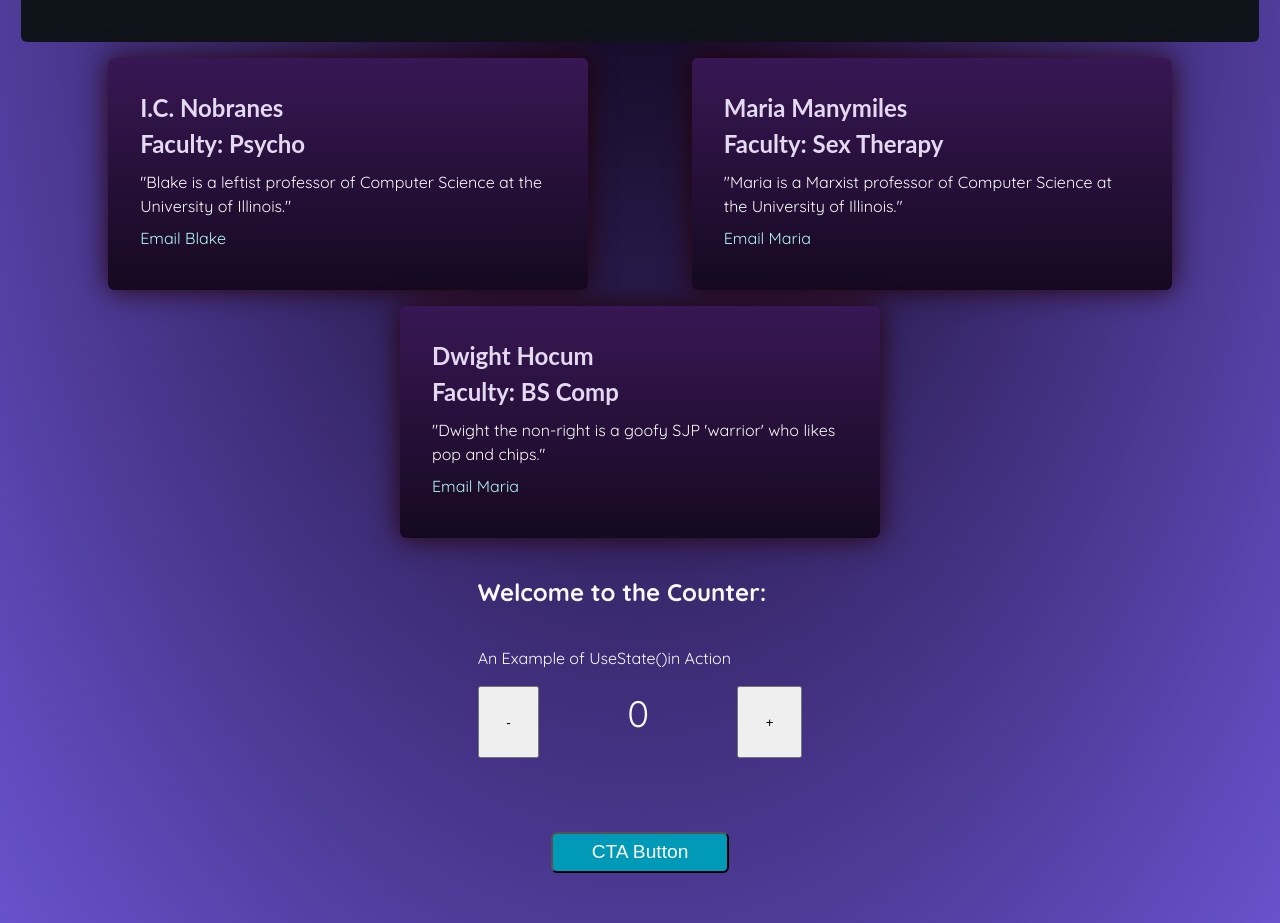
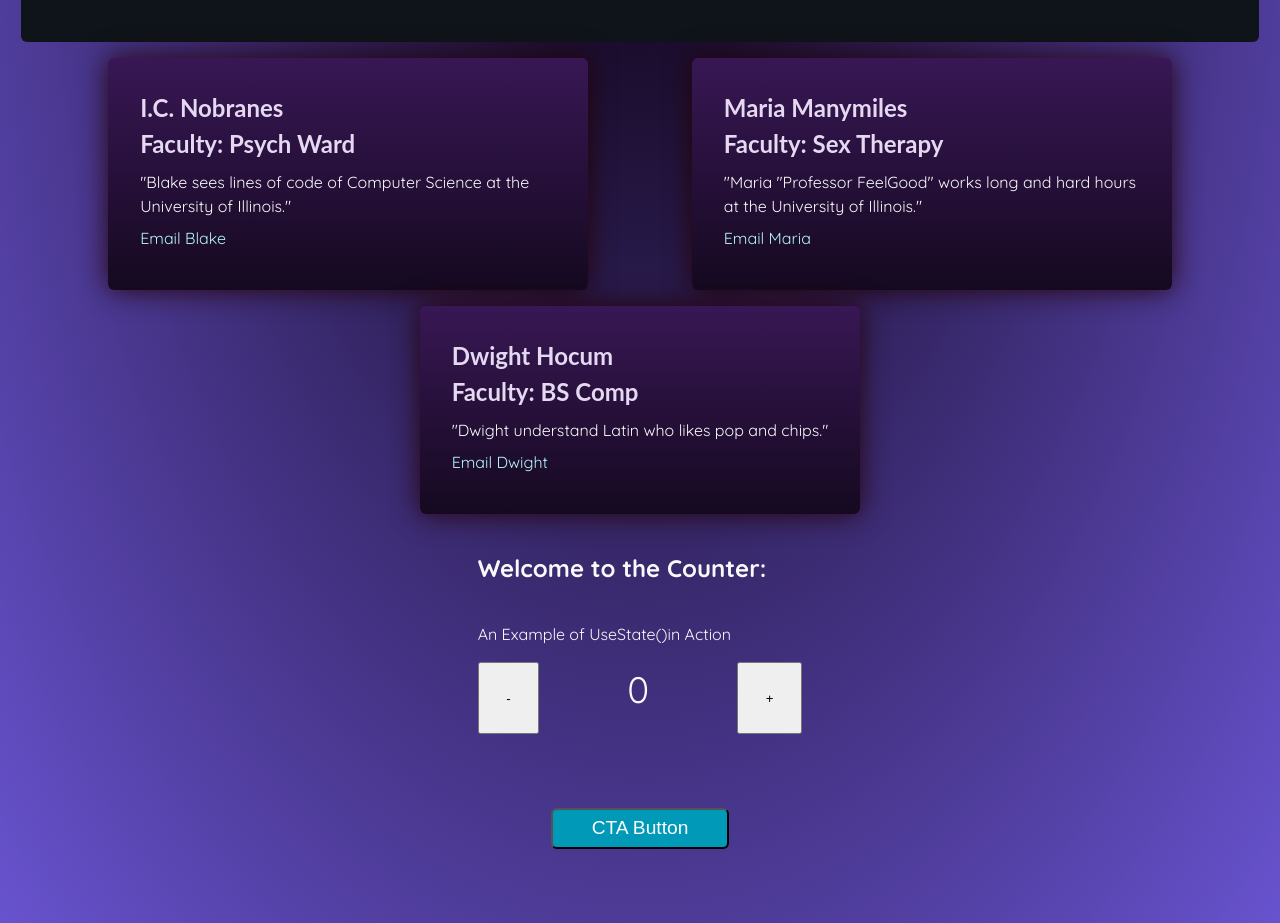
Before and after one commit to jmcnee/React-Section-01, a React (Vite) app: page / in a window 1280 px wide. Shown: the part 1200-2123 px from the top of the page. Built offline with nearby package versions, Linux system fonts and the light colour scheme.

Commit message:
update app

```diff
--- a/src/App.jsx
+++ b/src/App.jsx
@@ -101,9 +101,9 @@ function App() {
             </div>
         </section>
         <div className="faculty-cards">
-          <Card name="I.C. Nobranes" faculty="Psycho">
+          <Card name="I.C. Nobranes" faculty="Psych Ward">
             <p>
-              "Blake is a leftist professor of Computer Science at the
+              "Blake sees lines of code of Computer Science at the
               University of Illinois."
             </p>
             <p>
@@ -113,7 +113,7 @@ function App() {
 
           <Card name="Maria Manymiles" faculty="Sex Therapy">
             <p>
-              "Maria is a Marxist professor of Computer Science at the
+              "Maria "Professor FeelGood" works long and hard hours at the
               University of Illinois."
             </p>
             <p>
@@ -122,10 +122,10 @@ function App() {
           </Card>
           <Card name="Dwight Hocum" faculty="BS Comp">
             <p>
-              "Dwight the non-right is a goofy SJP 'warrior' who likes pop and chips."
+              "Dwight understand Latin who likes pop and chips."
             </p>
             <p>
-              <a href="mailto:blake@example.com">Email Maria</a>
+              <a href="mailto:blake@example.com">Email Dwight</a>
             </p>
           </Card>
         </div>
```
